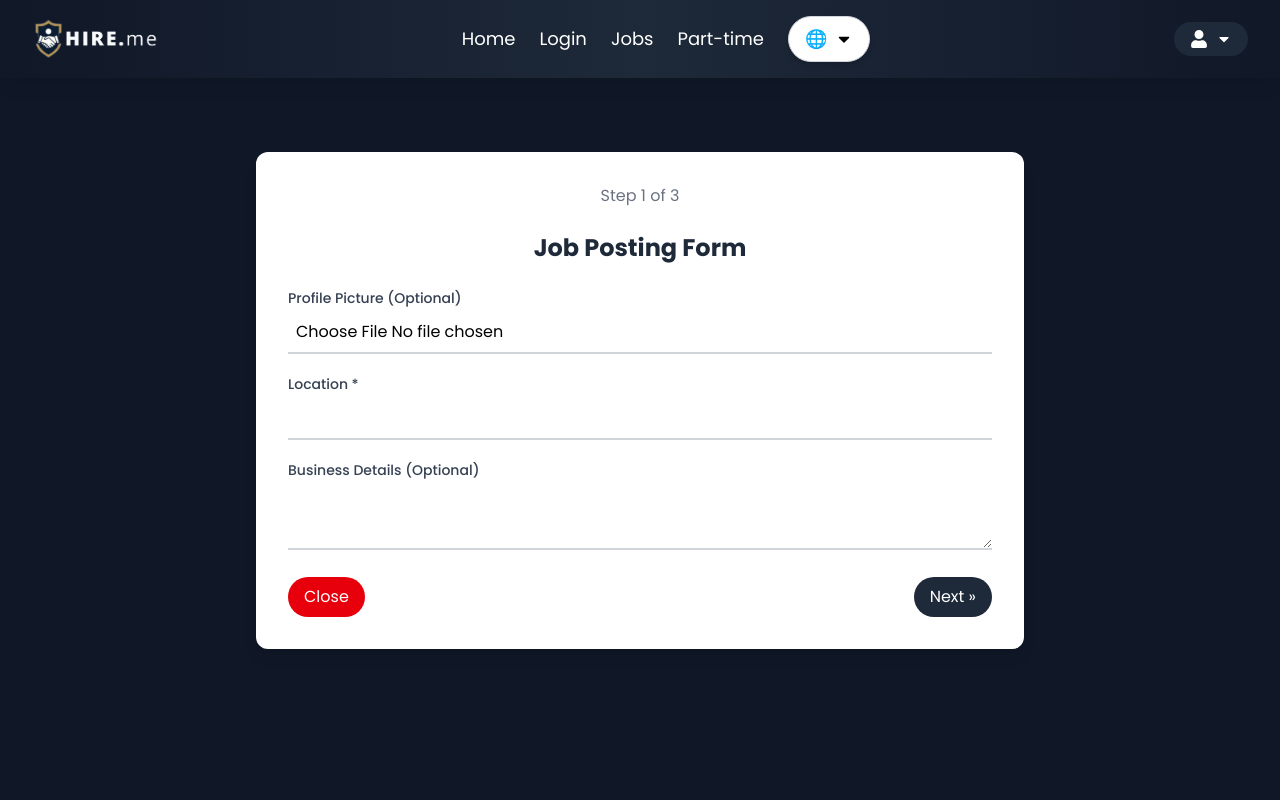
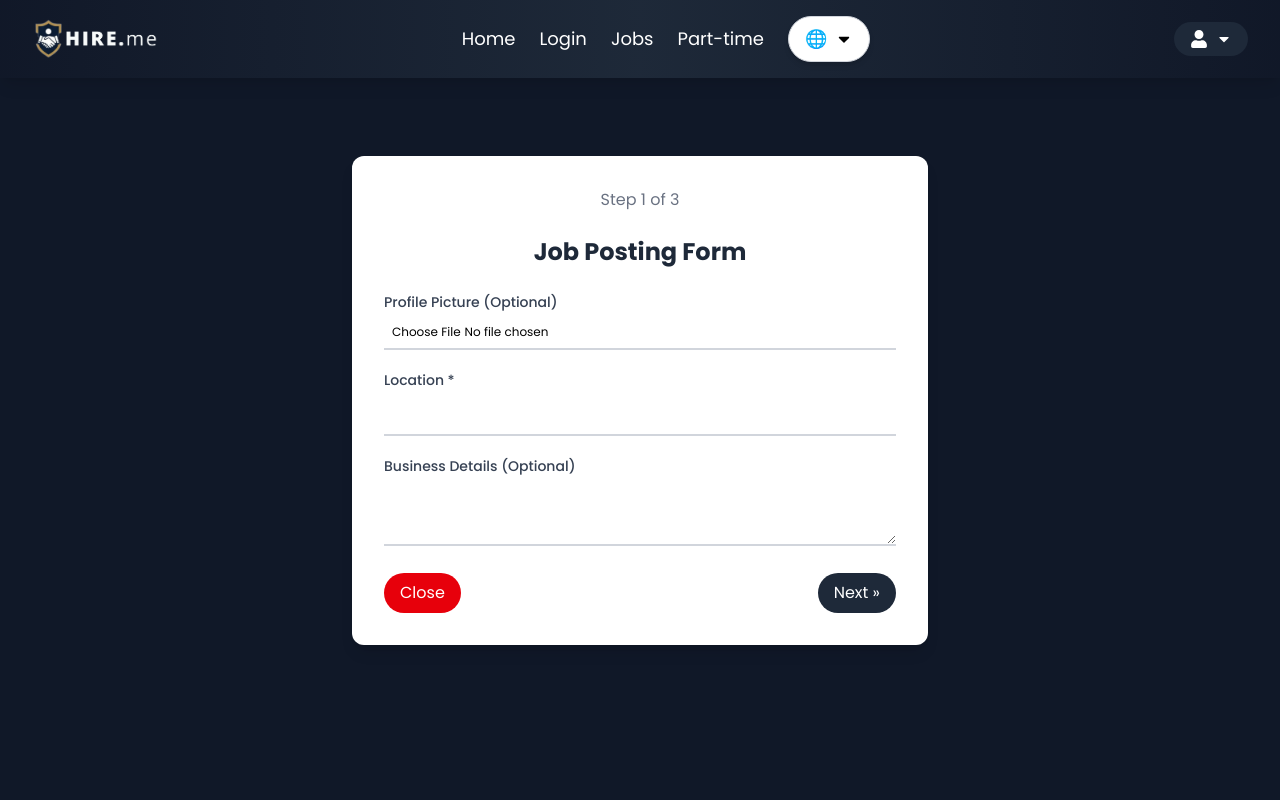
Before and after one commit to av-nandedkar/HIRE.me, a React (Vite) app in the folder frontend/: page /workproviderform in a window 1280 px wide. Shown: the top 800 px of the page. Built offline with nearby package versions, Linux system fonts and the light colour scheme.

Commit message:
provider

```diff
--- a/frontend/src/components/Forms/provider.jsx
+++ b/frontend/src/components/Forms/provider.jsx
@@ -88,7 +88,7 @@ const JobForm = () => {
   return (
     <div className="flex items-center px-8 justify-center min-h-screen bg-gray-900">
       <Toaster />
-      <div className="bg-white p-8 rounded-xl shadow-lg w-full max-w-md sm:max-w-lg md:max-w-xl lg:max-w-2xl xl:max-w-3xl relative">
+      <div className="bg-white p-8 rounded-xl shadow-lg w-full max-w-md sm:max-w-lg md:max-w-xl lg:max-w-xl xl:max-w-xl relative">
 
         {/* Progress Indicator */}
         <div className="text-center mb-6">
@@ -104,7 +104,7 @@ const JobForm = () => {
           <>
             <div className="mb-5">
               <label className="block text-sm font-medium text-gray-700">Profile Picture (Optional)</label>
-              <input type="file" name="profilePicture" onChange={(e) => setFormData({ ...formData, profilePicture: e.target.files[0] })} className="w-full mt-1 p-2 border-b-2 border-gray-300 focus:border-blue-600 outline-none" />
+              <input type="file" name="profilePicture" onChange={(e) => setFormData({ ...formData, profilePicture: e.target.files[0] })} className="text-xs w-full mt-1 p-2 border-b-2 border-gray-300 focus:border-blue-600 outline-none" />
             </div>
 
             <div className="mb-5">
```
